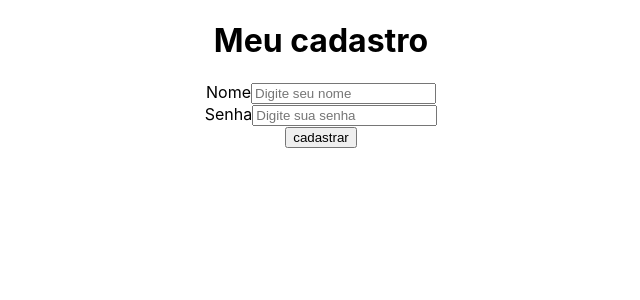
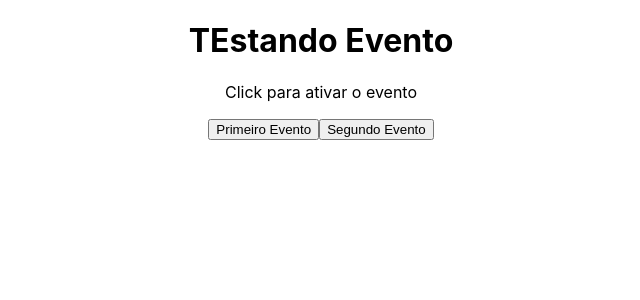
Before and after one commit to GABRIELDOMINGUESR/inicio-projeto-react-aula, a React (Create React App) app in the folder meu-projeto/: page / in a window 1280 px wide. Shown: the top 300 px of the page, without its empty margins (319-959 px from the left). Built offline with nearby package versions, Linux system fonts and the light colour scheme.

Commit message:
Passar eventos por props

```diff
--- a/meu-projeto/src/App.js
+++ b/meu-projeto/src/App.js
@@ -54,7 +54,9 @@ function App() {
       <Evento numero='1'/>
       <Evento numero='2'/> */}
 
-      <Form/>
+      {/* <Form/> */}
+      <h1>TEstando Evento</h1>
+      <Evento numero= "1"/>
     </div>
   );
 }
--- a/meu-projeto/src/components/Evento.js
+++ b/meu-projeto/src/components/Evento.js
@@ -1,13 +1,39 @@
-function Evento({numero}) {
+import Button from './evento/Button'
+
+// function Evento({numero}) {
+
+//     function meuEvento() {
+//         console.log(`Fui ativado ${numero}`)
+//     }
+//     return(
+//         <>
+//             <div>
+//                 <p> Click para ativar o evento</p>
+//                 <Button event={meuEvento} text="Primeiro Evento"/>
+
+//                 <button onClick= {meuEvento} >Ativar</button>
+
+//             </div>
+//         </>
+//     )
+// }
+
+
+function Evento({}) {
 
     function meuEvento() {
-        console.log(`Fui ativado ${numero}`)
+        console.log(`Opa fui ativado `)
+    }
+
+    function segundoEvento() {
+        console.log('Segundo evento')
     }
     return(
         <>
             <div>
                 <p> Click para ativar o evento</p>
-                <button onClick= {meuEvento} >Ativar</button>
+                <Button event={meuEvento} text="Primeiro Evento"/>
+                <Button event = {segundoEvento} text="Segundo Evento"/>
 
             </div>
         </>
--- /dev/null
+++ b/meu-projeto/src/components/evento/Button.js
@@ -0,0 +1,6 @@
+function Button(props) {
+    return (
+            <button onClick={props.event}>{props.text}</button>
+    )
+}
+export default Button
```
